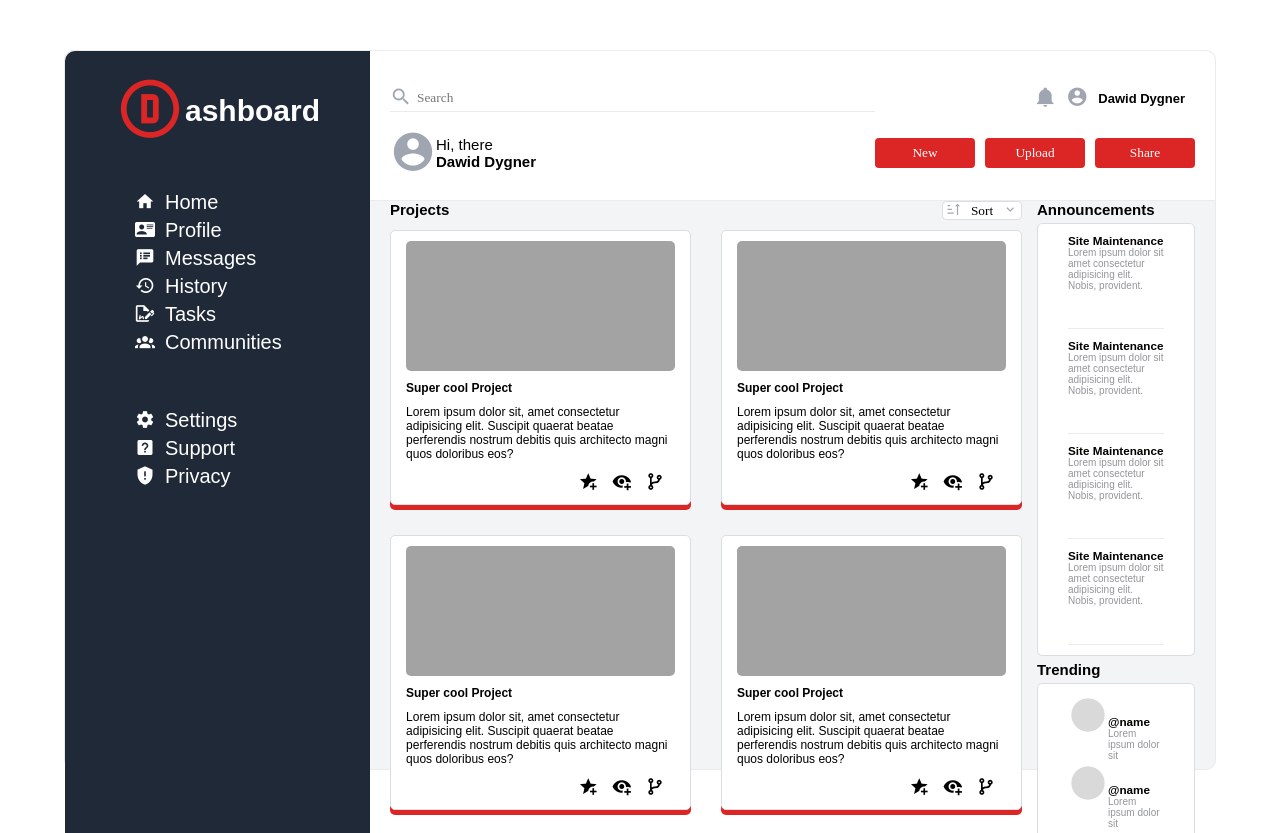
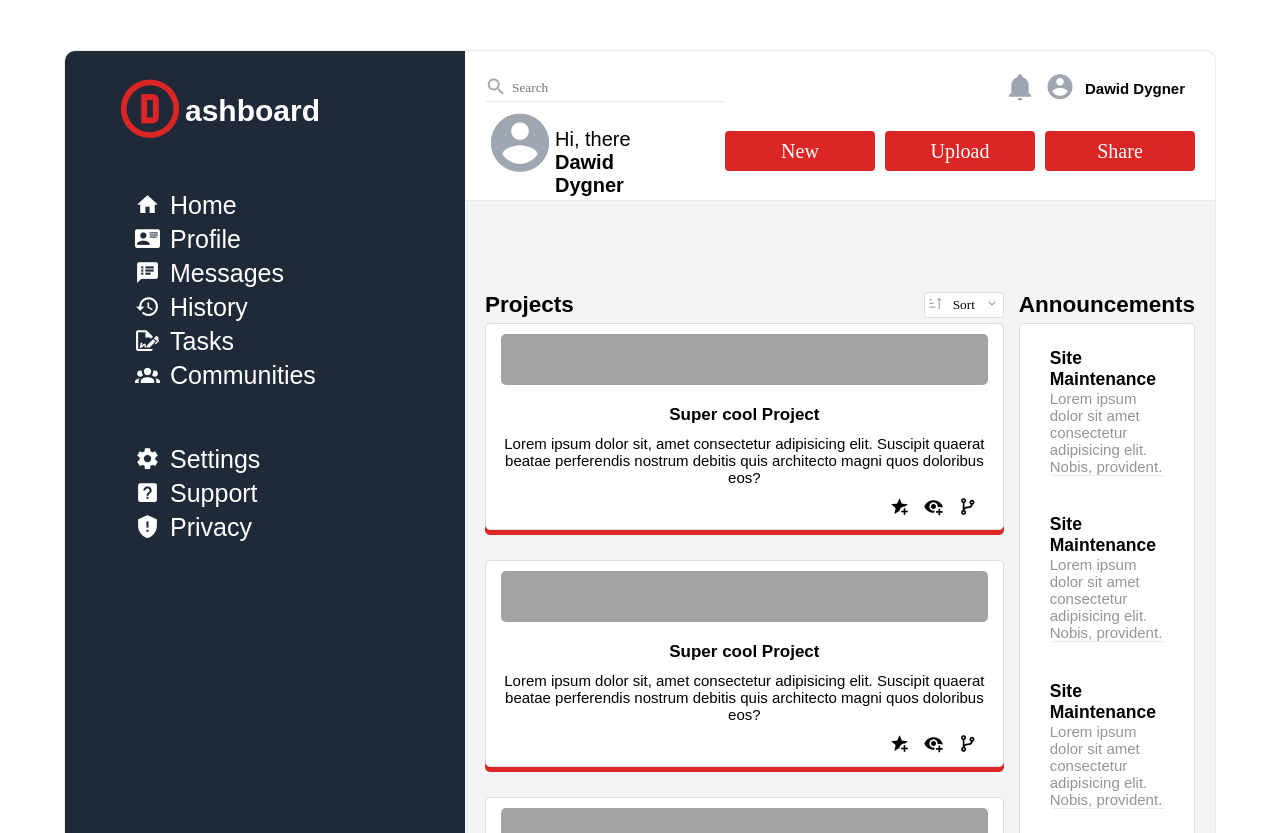
Before and after one commit to thimgrim1337/dashboard, a plain HTML site: page index.html in a window 1280 px wide. Shown: the top 833 px of the page. Drawn offline with Linux system fonts and the light colour scheme.

Commit message:
Create and style project list using auto-fit property

```diff
--- a/style.css
+++ b/style.css
@@ -13,18 +13,15 @@ html {
 }
 
 body {
-  max-width: 90%;
-  height: 100%;
-  margin: 0 auto;
   font-family: 'Poppins', sans-serif;
 }
 
 .dashboard {
-  max-height: 90vh;
-  width: 100%;
+  max-width: 90%;
+  min-height: 90vh;
   margin: 50px auto;
   display: grid;
-  grid-template-columns: 1fr 4fr;
+  grid-template-columns: minmax(300px, 400px) 4fr;
   grid-template-rows: 1fr 6fr;
   background-color: #f3f4f6;
   border: 1px solid #eaebed;
@@ -82,18 +79,22 @@ header .mdi {
   gap: 1rem;
   padding-right: 1rem;
   font-weight: bold;
-  font-size: 1.3rem;
+  font-size: 1.5rem;
+}
+
+.userinfo .mdi {
+  font-size: 30px;
 }
 
 .hello {
   display: grid;
   grid-template-columns: auto 1fr;
   grid-template-rows: 1fr 1fr;
-  font-size: 1.5rem;
+  font-size: 2rem;
 }
 
 .hello .mdi {
-  font-size: 46px;
+  font-size: 70px;
   grid-row: 1 / -1;
 }
 
@@ -113,13 +114,14 @@ header .mdi {
 }
 
 .buttons button {
-  width: 100px;
-  height: 30px;
+  width: 150px;
+  height: 40px;
   font-family: 'Poppins';
   color: #fff;
   background-color: var(--red);
   border: transparent;
   border-radius: 4px;
+  font-size: 2rem;
 }
 
 /* Aside */
@@ -151,7 +153,6 @@ header .mdi {
 /* Navigation */
 nav {
   margin: 40px 0 0 20px;
-  min-height: 400px;
 }
 ul {
   list-style: none;
@@ -166,7 +167,7 @@ ul li:nth-last-child(3) {
 a {
   color: white;
   text-decoration: none;
-  font-size: 2rem;
+  font-size: 2.5rem;
   transition: 0.2s;
 }
 
@@ -183,11 +184,11 @@ ul li a .mdi {
 }
 
 .git-account a {
-  font-size: 1.2rem;
+  font-size: 1.5rem;
 }
 
 .git-account .mdi {
-  font-size: 24px;
+  font-size: 28px;
   margin-right: 0.5rem;
   color: var(--red);
 }
@@ -205,6 +206,7 @@ main aside {
   display: grid;
   grid-template-rows: auto 1fr auto 1fr;
   gap: 0.5rem;
+  font-size: 1.5rem;
 }
 
 .announcements,
@@ -213,12 +215,14 @@ main aside {
   border: 1px solid #dadde2;
   border-radius: 5px;
   padding: 1rem 3rem;
+  font-size: 1.5rem;
 }
 
 .announcements {
   display: grid;
   grid-template-rows: repeat(4, 1fr);
   gap: 1rem;
+  align-items: center;
 }
 
 .announcement {
@@ -227,13 +231,13 @@ main aside {
 
 .announcement p,
 .trending p {
-  font-size: 1rem;
   color: #939599;
 }
 
 .trendings {
   display: grid;
   grid-template-rows: repeat(6, 1fr);
+  align-items: center;
 }
 .trending {
   display: grid;
@@ -241,14 +245,14 @@ main aside {
   grid-template-rows: 1fr 1fr;
 }
 
+.trending h3 {
+  align-self: end;
+}
+
 .trending .mdi {
-  font-size: 40px;
+  font-size: 50px;
   grid-row: 1 / 3;
   color: #d9d9d9;
-}
-
-.trending h3 {
-  align-self: end;
 }
 
 /* Main projects */
@@ -256,32 +260,41 @@ main aside {
   display: grid;
   grid-template-columns: 1fr auto;
   grid-template-rows: auto 1fr;
-  gap: 1rem;
+  gap: 0.5rem;
+  font-size: 1.5rem;
 }
 
 .projects {
   grid-column: 1 / 3;
   display: grid;
-  grid-template-columns: repeat(auto-fit, minmax(300px, 1fr));
-  grid-template-rows: 1fr 1fr 1fr;
+  grid-template-columns: repeat(auto-fit, minmax(350px, 1fr));
   gap: 3rem;
 }
 
 .project {
   display: grid;
-  grid-template-rows: repeat(4, auto);
+  grid-template-rows: 2fr auto 2fr auto;
   padding: 1rem 1.5rem;
   background-color: #fff;
   border: 1px solid #dadde2;
   box-shadow: var(--red) 0 5px 0px;
   border-radius: 5px;
-  font-size: 1.2rem;
   gap: 1rem;
+  text-align: center;
+}
+
+.project p {
+  font-size: 1.5rem;
+  align-self: center;
+}
+
+.project h4 {
+  margin-top: 1rem;
+  font-size: 1.7rem;
 }
 
 .rect {
   background-color: #a3a3a3;
-  height: 130px;
   border-radius: 5px;
 }
 
```
